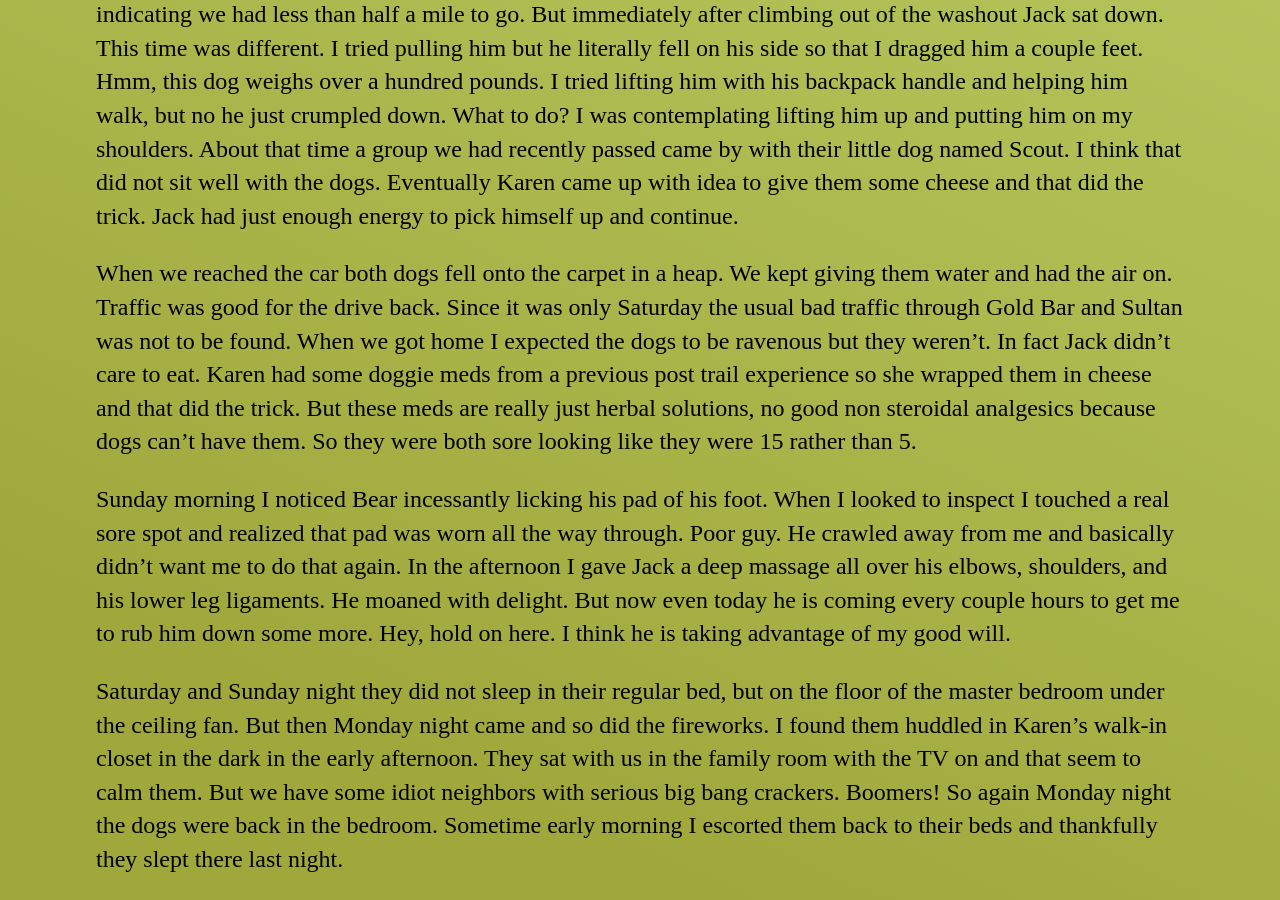
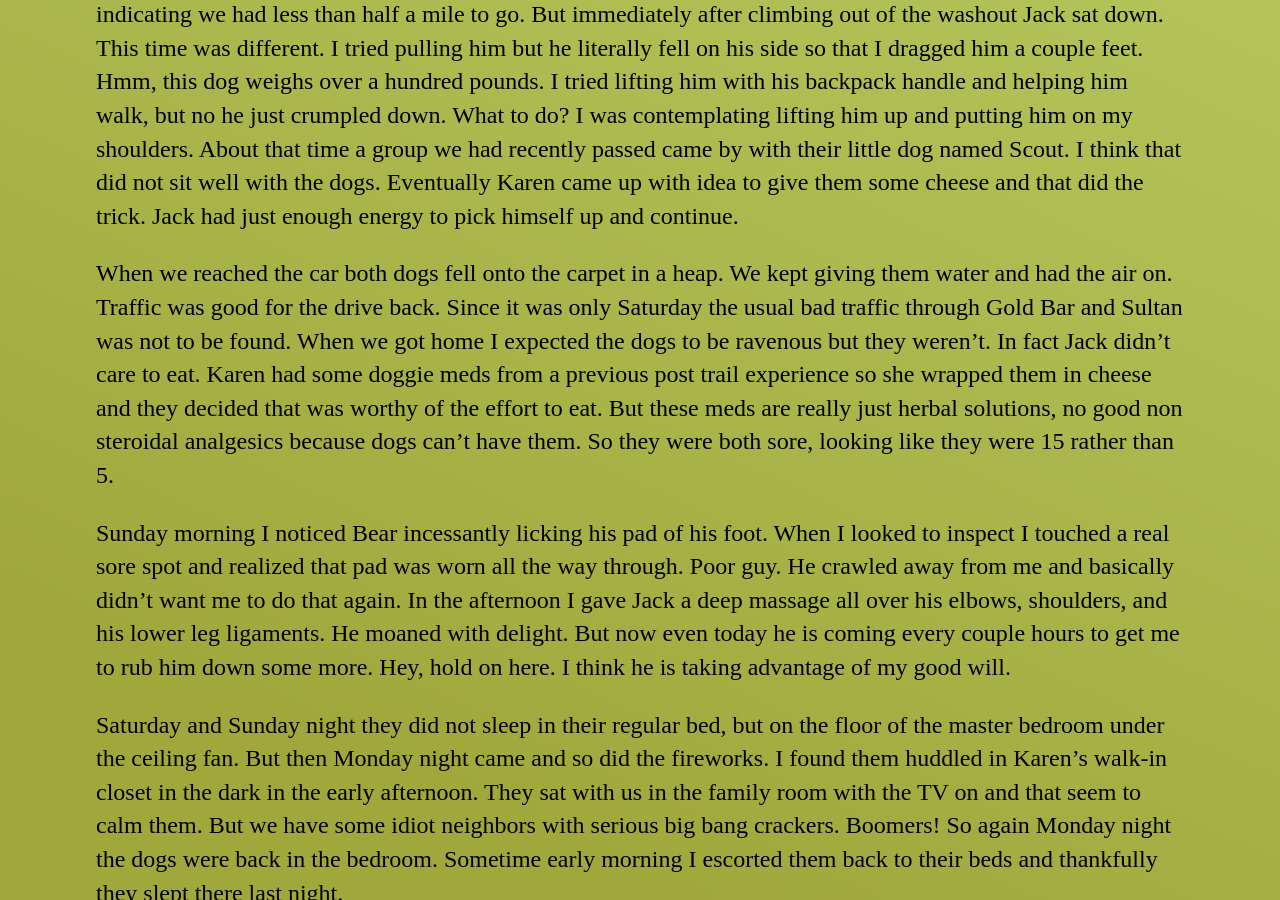
Before and after one commit to mo4dawg/mo4dawg.github.io, a Jekyll site: the page built from _posts/2016-07-06-dog-weekend.md, in a window 1280 px wide and 900 px high, scrolled down 1351 px. Built offline with Jekyll 4.4.1, drawn with Linux system fonts in a browser that asks for light colours.

Commit message:
Update 2016-07-06-dog-weekend.md

```diff
--- a/_posts/2016-07-06-dog-weekend.md
+++ b/_posts/2016-07-06-dog-weekend.md
@@ -16,7 +16,7 @@ We took some great photos and fed the dogs some treats and water.  And then some
 
 Coming down we were really flying around 14-15 minutes a mile.  But them with about a mile to go Jack sat down.  I mean he just sat down!  With some coaxing and water we got him down to a stream where both dogs took in some cold water.  Hopefully no giardia.   Then there was another stream and Jack was about to just plain sit in it.  After a couple more sit-downs where we let Jack rest we made it to where a stream has washed out the trail indicating we had less than half a mile to go.  But immediately after climbing out of the washout Jack sat down.  This time was different.  I tried pulling him but he literally fell on his side so that I dragged him a couple feet.  Hmm, this dog weighs over a hundred pounds.  I tried lifting him with his backpack handle and helping him walk, but no he just crumpled down.  What to do?  I was contemplating lifting him up and putting him on my shoulders.  About that time a group we had recently passed came by with their little dog named Scout.  I think that did not sit well with the dogs.  Eventually Karen came up with idea to give them some cheese and that did the trick.  Jack had just enough energy to pick himself up and continue.
 
-When we reached the car both dogs fell onto the carpet in a heap.  We kept giving them water and had the air on.  Traffic was good for the drive back.  Since it was only Saturday the usual bad traffic through Gold Bar and Sultan was not to be found.   When we got home I expected the dogs to be ravenous but they weren't.  In fact Jack didn't care to eat.  Karen had some doggie meds from a previous post trail experience so she wrapped them in cheese and that did the trick.  But these meds are really just herbal solutions, no good non steroidal analgesics because dogs can't have them.  So they were both sore looking like they were 15 rather than 5.
+When we reached the car both dogs fell onto the carpet in a heap.  We kept giving them water and had the air on.  Traffic was good for the drive back.  Since it was only Saturday the usual bad traffic through Gold Bar and Sultan was not to be found.   When we got home I expected the dogs to be ravenous but they weren't.  In fact Jack didn't care to eat.  Karen had some doggie meds from a previous post trail experience so she wrapped them in cheese and they decided that was worthy of the effort to eat.  But these meds are really just herbal solutions, no good non steroidal analgesics because dogs can't have them.  So they were both sore, looking like they were 15 rather than 5.
 
 Sunday morning I noticed Bear incessantly licking his pad of his foot.  When I looked to inspect I touched a real sore spot and realized that pad was worn all the way through.  Poor guy.  He crawled away from me and basically didn't want me to do that again.  In the afternoon I gave Jack a deep massage all over his elbows, shoulders, and his lower leg ligaments.  He moaned with delight.  But now even today he is coming every couple hours to get me to rub him down some more.  Hey, hold on here.  I think he is taking advantage of my good will.
 
```
